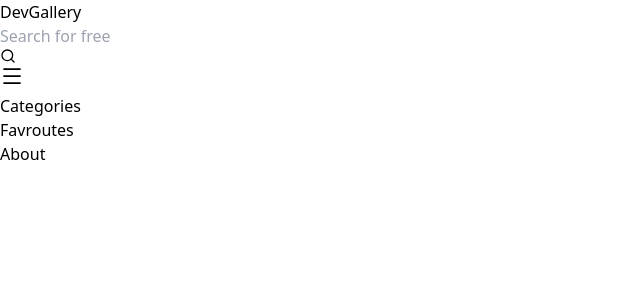
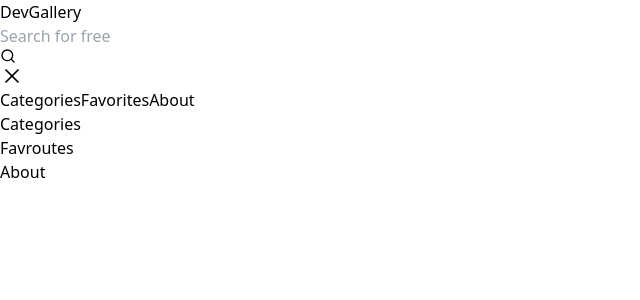
Before and after one commit to UdaySharma101/React-Image-Gallery-with-Search-Filters-Infinite-Scroll, a React (Vite) app: page / in a window 1280 px wide. Both pictures are taken after a click on the button 12 px from the left and 76 px from the top of the page. Shown: the top 300 px of the page, without its empty margins (0-640 px from the left). Built offline with nearby package versions, Linux system fonts and the light colour scheme.

Commit message:
Ham is working

```diff
--- a/src/App.jsx
+++ b/src/App.jsx
@@ -1,7 +1,8 @@
-import React from 'react'
+
 import { Nav } from './Components/Layout/Nav'
 
 const App = () => {
+
   return (
     <>
     <Nav/>
--- a/src/Components/Layout/Nav.jsx
+++ b/src/Components/Layout/Nav.jsx
@@ -1,22 +1,35 @@
-import React from 'react'
-import { Search,Menu } from 'lucide-react'
+import React, { useState } from 'react'
+import { Search, Menu, X } from 'lucide-react'
 export const Nav = () => {
+    const [open, setOpen] = useState(false)
+    let toggle = () => {
+        setOpen(!open)
+    }
+
     return (
-        <nav className='w-full bg-white shadow-sm'>
-            <div className='max-w-7xl w-full mx-auto px-5 py-3  flex items-center justify-between '>
+        <nav className='w-full h-20 bg-white shadow-sm'>
+            <div className='max-w-7xl w-full mx-auto px-5 py-3  h-full flex items-center justify-between '>
 
                 <h1 className="text-2xl font-bold tracking-wide">
                     <span className="text-[#3B82F6] font-bold tracking-wide">Dev</span>
                     <span className="text-[##111827] font-bold tracking-wide">Gallery</span>
                 </h1>
 
-                  <div className='relative w-1/3'>
-                  <input type="text" placeholder='Search for free' className='hidden bg-gray-200 sm:block px-12 py-2  w-full max-w-xl rounded-xl md:mx-3  outline-none hover:bg-gray-300 ' />
-                  <Search className='hidden sm:block absolute left-6 top-1/2 -translate-y-1/2 text-gray-500 hover:text-black cursor-pointer' size={16} strokeWidth={2} />
+                <div className='relative w-1/3'>
+                    <input type="text" placeholder='Search for free' className='hidden bg-gray-200 sm:block px-12 py-2  w-full max-w-xl rounded-xl md:mx-3  outline-none hover:bg-gray-300 ' />
+                    <Search className='hidden sm:block absolute left-6 top-1/2 -translate-y-1/2 text-gray-500 hover:text-black cursor-pointer' size={16} strokeWidth={2} />
 
-                  </div>
-                <button className='md:hidden font-semibold cursor-pointer text-gray-600 hover:text-black   '>
-                    <Menu className='hover:text-black' strokeWidth={1.75} />
+                </div>
+                <button onClick={toggle} className='relative md:hidden font-semibold cursor-pointer text-gray-600 hover:text-black   '>
+                    {open ? <div className="md:hidden flex flex-col items-end justify-center  gap-4 mt-4">
+                        <X onClick={() => setOpen(false)} strokeWidth={1.75}  />
+                        <div className='absolute top-20 flex flex-col shadow-lg h-30 px-13 py-5  gap-2 border-2  transform transition-transform duration-500 ease-in-out'>
+                            <a href="#">Categories</a>
+                            <a href="#">Favorites</a>
+                            <a href="#">About</a>
+                        </div>
+                    </div>
+                        : <Menu className='hover:text-black' strokeWidth={1.75} />}
                 </button>
 
                 <ul className='hidden md:flex items-center justify-end  gap-10'>
```
